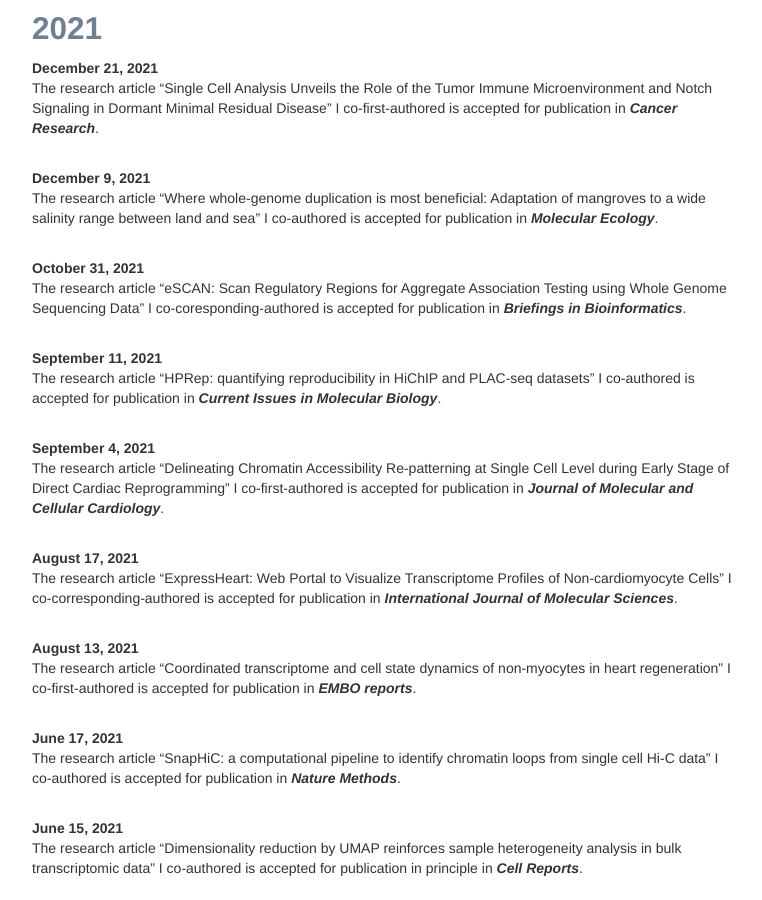
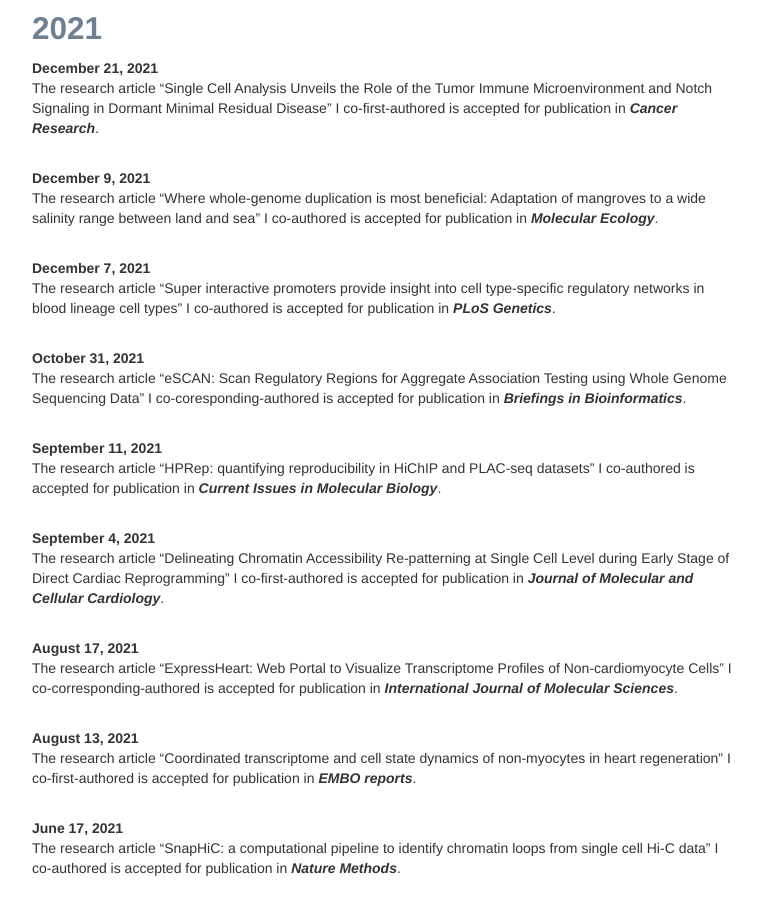
Before and after one commit to yuchenyanggroup/yuchenyanggroup.github.io, a Jekyll site: the page built from pages/News.md, in a window 1280 px wide and 900 px high, scrolled down 514 px. Shown: the whole window, without its empty margins (258-1020 px from the left). Built offline with Jekyll 4.4.1, drawn with Linux system fonts in a browser that asks for light colours.

Commit message:
Update News.md

```diff
--- a/pages/News.md
+++ b/pages/News.md
@@ -22,6 +22,10 @@ The research article "Single Cell Analysis Unveils the Role of the Tumor Immune
 
 <b>December 9, 2021</b><br/>
 The research article "Where whole-genome duplication is most beneficial: Adaptation of mangroves to a wide salinity range between land and sea" I co-authored is accepted for publication in ***Molecular Ecology***.<br/>
+<br/>
+
+<b>December 7, 2021</b><br/>
+The research article "Super interactive promoters provide insight into cell type-specific regulatory networks in blood lineage cell types" I co-authored is accepted for publication in ***PLoS Genetics***.<br/>
 <br/>
 
 <b>October 31, 2021</b><br/>
```
